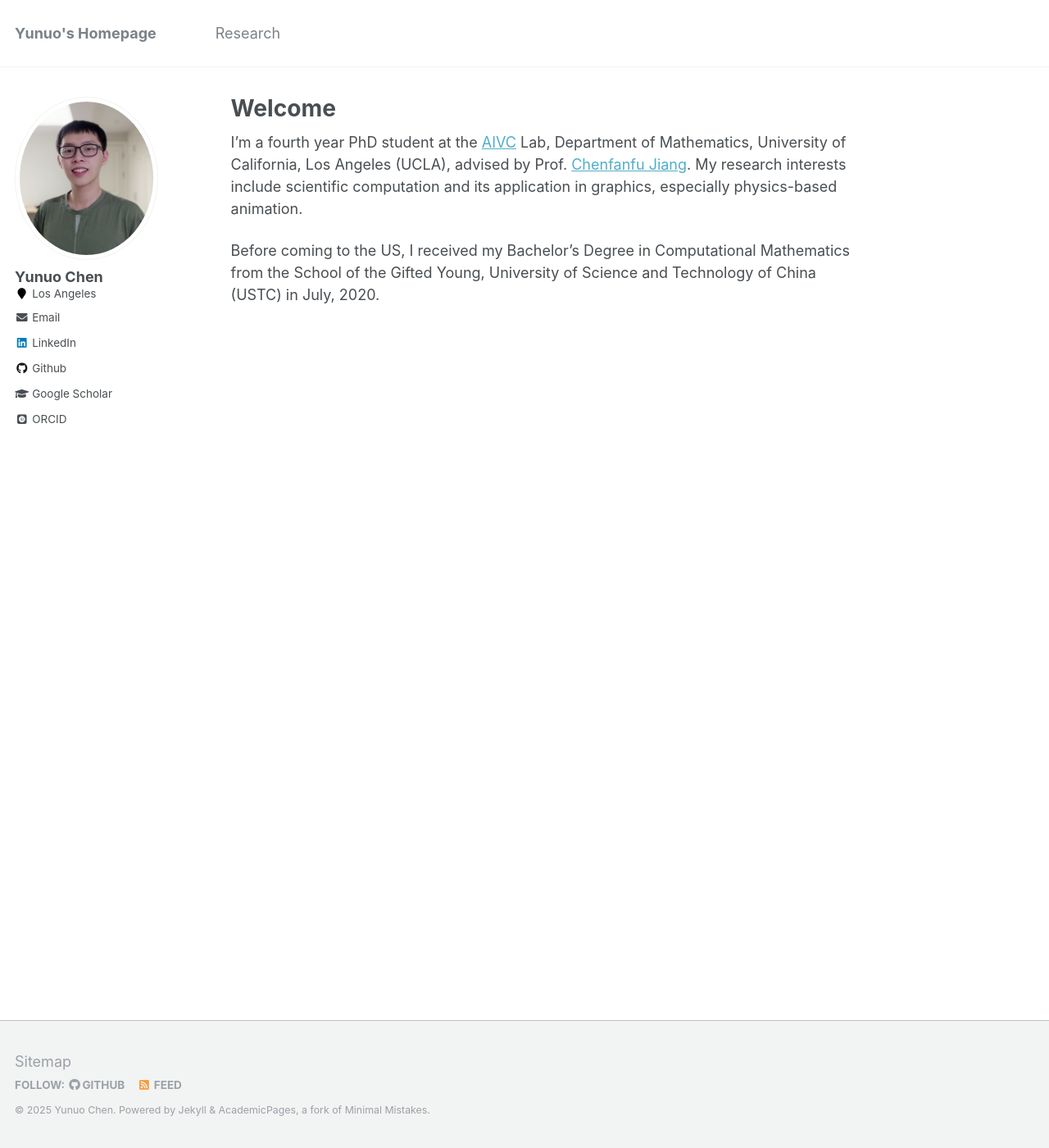
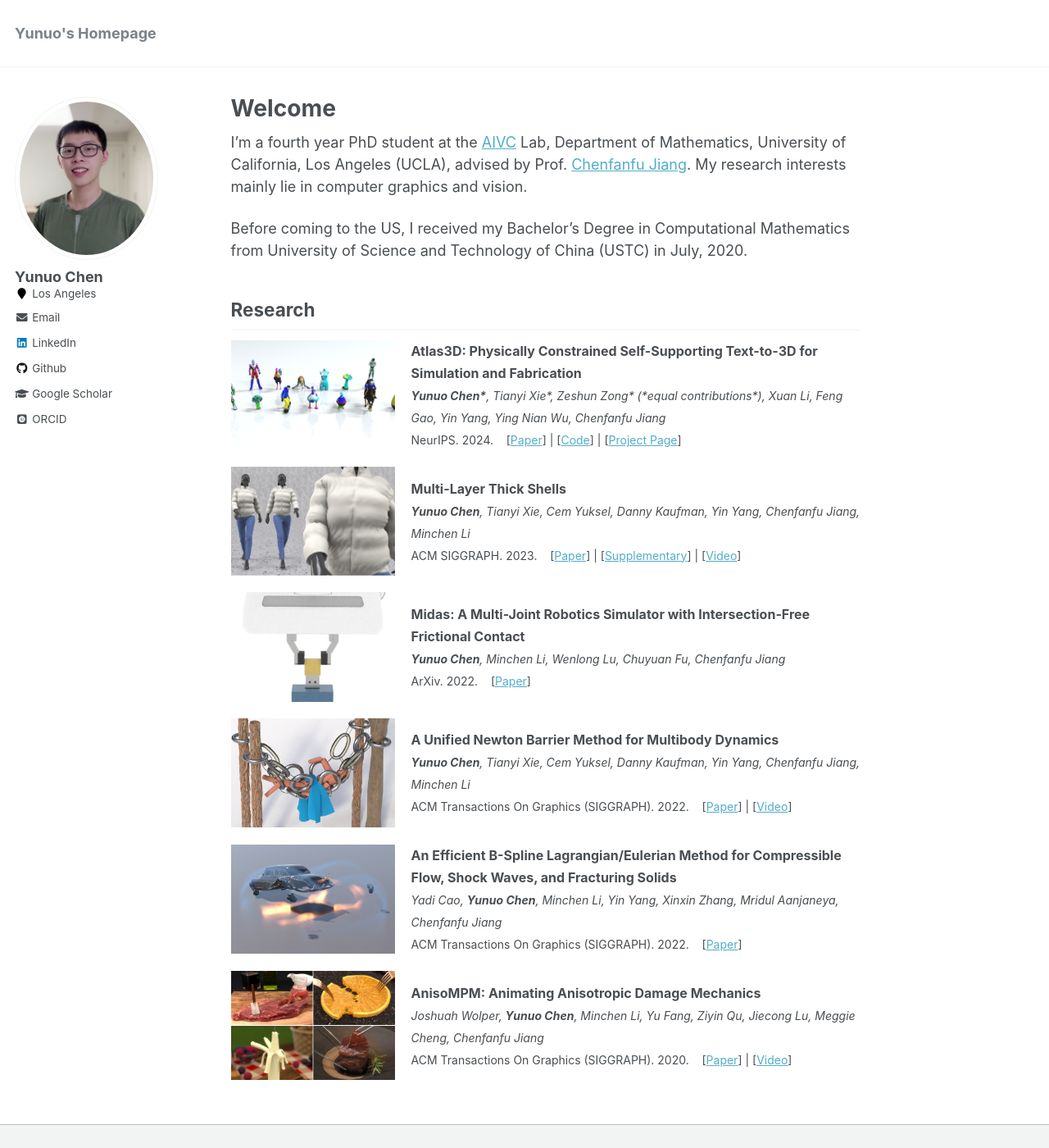
Before and after one commit to yunuoch/yunuoch.github.io, a Jekyll site: the page built from _pages/about.md, in a window 1280 px wide and 1400 px high. Shown: the whole window at 82% size. Built offline with Jekyll 4.4.1, drawn with Linux system fonts in a browser that asks for light colours; some web fonts are replaced.

Commit message:
move to main

```diff
--- a/_data/navigation.yml
+++ b/_data/navigation.yml
@@ -1,7 +1,7 @@
 # main links links
 main:
-  - title: "Research"
-    url: /research/
+  # - title: "Research"
+  #   url: /research/
 
   # - title: "Talks"
   #   url: /talks/
--- a/_pages/about.md
+++ b/_pages/about.md
@@ -7,9 +7,86 @@ redirect_from:
   - /about/
   - /about.html
 ---
-I'm a fourth year PhD student at the [AIVC](https://www.math.ucla.edu/aivc/) Lab, Department of Mathematics, University of California, Los Angeles (UCLA), advised by Prof. [Chenfanfu Jiang](https://www.math.ucla.edu/~cffjiang/). My research interests include scientific computation and its application in graphics, especially physics-based animation.
+I'm a fourth year PhD student at the [AIVC](https://www.math.ucla.edu/aivc/) Lab, Department of Mathematics, University of California, Los Angeles (UCLA), advised by Prof. [Chenfanfu Jiang](https://www.math.ucla.edu/~cffjiang/). My research interests mainly lie in computer graphics and vision.
 
-Before coming to the US, I received my Bachelor's Degree in Computational Mathematics from the School of the Gifted Young, University of Science and Technology of China (USTC) in July, 2020.
+Before coming to the US, I received my Bachelor's Degree in Computational Mathematics from University of Science and Technology of China (USTC) in July, 2020.
+
+
+## Research
+
+<div style="display: flex; align-items: center; margin-bottom: 20px;">
+  <img src="/images/publication/atlas3d.png" alt="Paper 1" style="width: 200px; height: auto; margin-right: 20px;">
+  <div>
+    <strong style="font-size: 16px;">Atlas3D: Physically Constrained Self-Supporting Text-to-3D for Simulation and Fabrication</strong><br>
+    <em style="font-size: 14px;"><strong>Yunuo Chen*</strong>, Tianyi Xie*, Zeshun Zong* (*equal contributions*), Xuan Li, Feng Gao, Yin Yang, Ying Nian Wu, Chenfanfu Jiang</em><br>
+    <span style="font-size: 14px;"> NeurIPS. 2024.&nbsp;&nbsp;&nbsp;
+      [<a href="https://arxiv.org/abs/2405.18515" target="_blank">Paper</a>] |
+      [<a href="https://github.com/yunuoch/Atlas3D" target="_blank">Code</a>] |
+      [<a href="https://yunuoch.github.io/Atlas3D/" target="_blank">Project Page</a>]
+    </span>
+  </div>
+</div>
+
+<div style="display: flex; align-items: center; margin-bottom: 20px;">
+  <img src="/images/publication/thickshell.png" alt="Paper 1" style="width: 200px; height: auto; margin-right: 20px;">
+  <div>
+    <strong style="font-size: 16px;">Multi-Layer Thick Shells</strong><br>
+    <em style="font-size: 14px;"><strong>Yunuo Chen</strong>, Tianyi Xie, Cem Yuksel, Danny Kaufman, Yin Yang, Chenfanfu Jiang, Minchen Li</em><br>
+    <span style="font-size: 14px;"> ACM SIGGRAPH. 2023.&nbsp;&nbsp;&nbsp;
+      [<a href="https://drive.google.com/uc?export=view&id=17-RZkRb8uCXQqE_VrQmoQyBmwZ-su3KS" target="_blank">Paper</a>] |
+      [<a href="https://drive.google.com/uc?export=view&id=1CXreHy9jzdAzv8CFFZiJwtME_Kq3jASp" target="_blank">Supplementary</a>] |
+      [<a href="https://www.youtube.com/watch?v=z1Wc5DvC2Wk&t" target="_blank">Video</a>]
+    </span>
+  </div>
+</div>
+
+<div style="display: flex; align-items: center; margin-bottom: 20px;">
+  <img src="/images/publication/midas.png" alt="Paper 1" style="width: 200px; height: auto; margin-right: 20px;">
+  <div>
+    <strong style="font-size: 16px;">Midas: A Multi-Joint Robotics Simulator with Intersection-Free Frictional Contact</strong><br>
+    <em style="font-size: 14px;"><strong>Yunuo Chen</strong>, Minchen Li, Wenlong Lu, Chuyuan Fu, Chenfanfu Jiang</em><br>
+    <span style="font-size: 14px;"> ArXiv. 2022.&nbsp;&nbsp;&nbsp;
+      [<a href="https://arxiv.org/abs/2210.00130" target="_blank">Paper</a>]
+    </span>
+  </div>
+</div>
+
+<div style="display: flex; align-items: center; margin-bottom: 20px;">
+  <img src="/images/publication/multibody.png" alt="Paper 1" style="width: 200px; height: auto; margin-right: 20px;">
+  <div>
+    <strong style="font-size: 16px;">A Unified Newton Barrier Method for Multibody Dynamics</strong><br>
+    <em style="font-size: 14px;"><strong>Yunuo Chen</strong>, Tianyi Xie, Cem Yuksel, Danny Kaufman, Yin Yang, Chenfanfu Jiang, Minchen Li</em><br>
+    <span style="font-size: 14px;"> ACM Transactions On Graphics (SIGGRAPH). 2022.&nbsp;&nbsp;&nbsp;
+      [<a href="https://drive.google.com/uc?export=view&id=1nZiVL6FIkI_nnCUy-209gxVXgSqZF57E" target="_blank">Paper</a>] |
+      [<a href="https://www.youtube.com/watch?v=sdh4Yk0SyZo" target="_blank">Video</a>]
+    </span>
+  </div>
+</div>
+
+<div style="display: flex; align-items: center; margin-bottom: 20px;">
+  <img src="/images/publication/csmpm.png" alt="Paper 1" style="width: 200px; height: auto; margin-right: 20px;">
+  <div>
+    <strong style="font-size: 16px;">An Efficient B-Spline Lagrangian/Eulerian Method for Compressible Flow, Shock Waves, and Fracturing Solids</strong><br>
+    <em style="font-size: 14px;">Yadi Cao, <strong>Yunuo Chen</strong>, Minchen Li, Yin Yang, Xinxin Zhang, Mridul Aanjaneya, Chenfanfu Jiang</em><br>
+    <span style="font-size: 14px;"> ACM Transactions On Graphics (SIGGRAPH). 2022.&nbsp;&nbsp;&nbsp;
+      [<a href="https://drive.google.com/uc?export=view&id=1jlFb7EJbLdPjnNaIuqO-Ow0cP-Dgxgqk" target="_blank">Paper</a>]
+    </span>
+  </div>
+</div>
+
+<div style="display: flex; align-items: center; margin-bottom: 20px;">
+  <img src="/images/publication/anisompm.png" alt="Paper 1" style="width: 200px; height: auto; margin-right: 20px;">
+  <div>
+    <strong style="font-size: 16px;">AnisoMPM: Animating Anisotropic Damage Mechanics</strong><br>
+    <em style="font-size: 14px;">Joshuah Wolper, <strong>Yunuo Chen</strong>, Minchen Li, Yu Fang, Ziyin Qu, Jiecong Lu, Meggie Cheng, Chenfanfu Jiang</em><br>
+    <span style="font-size: 14px;"> ACM Transactions On Graphics (SIGGRAPH). 2020.&nbsp;&nbsp;&nbsp;
+      [<a href="https://www.math.ucla.edu/~cffjiang/research/wolper2020aniso/Wolper2020_AnisoMPM.pdf" target="_blank">Paper</a>] |
+      [<a href="https://youtu.be/eXJi7pkUZn0" target="_blank">Video</a>]
+    </span>
+  </div>
+</div>
+
+
 <!-- Here is my [CV](https://yunuoch.github.io/files/yunuo_cv.pdf). -->
 
 <!-- Bio
```
Also changed, not shown: images/publication/atlas3d.png, images/publication/midas.png.
